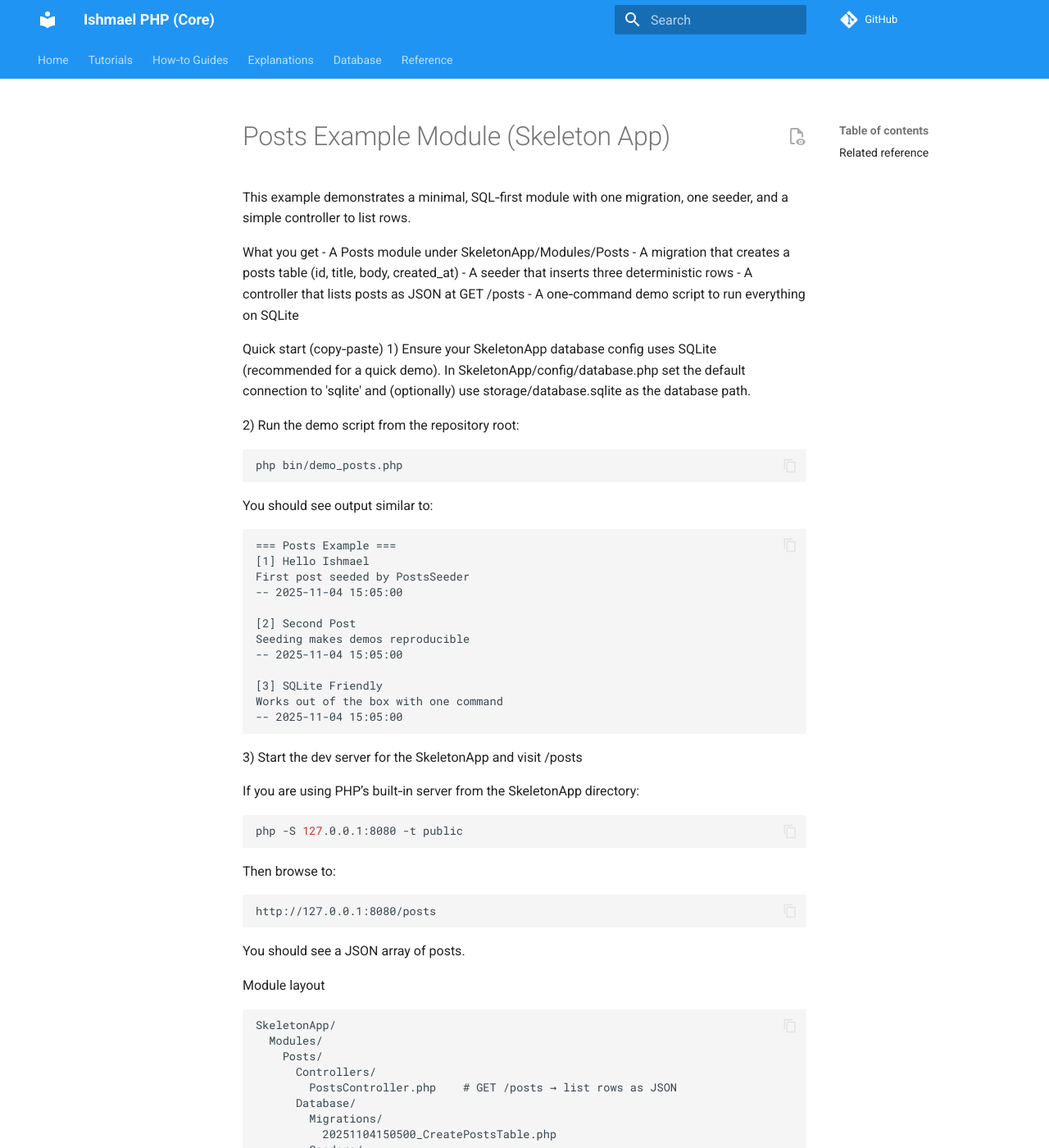
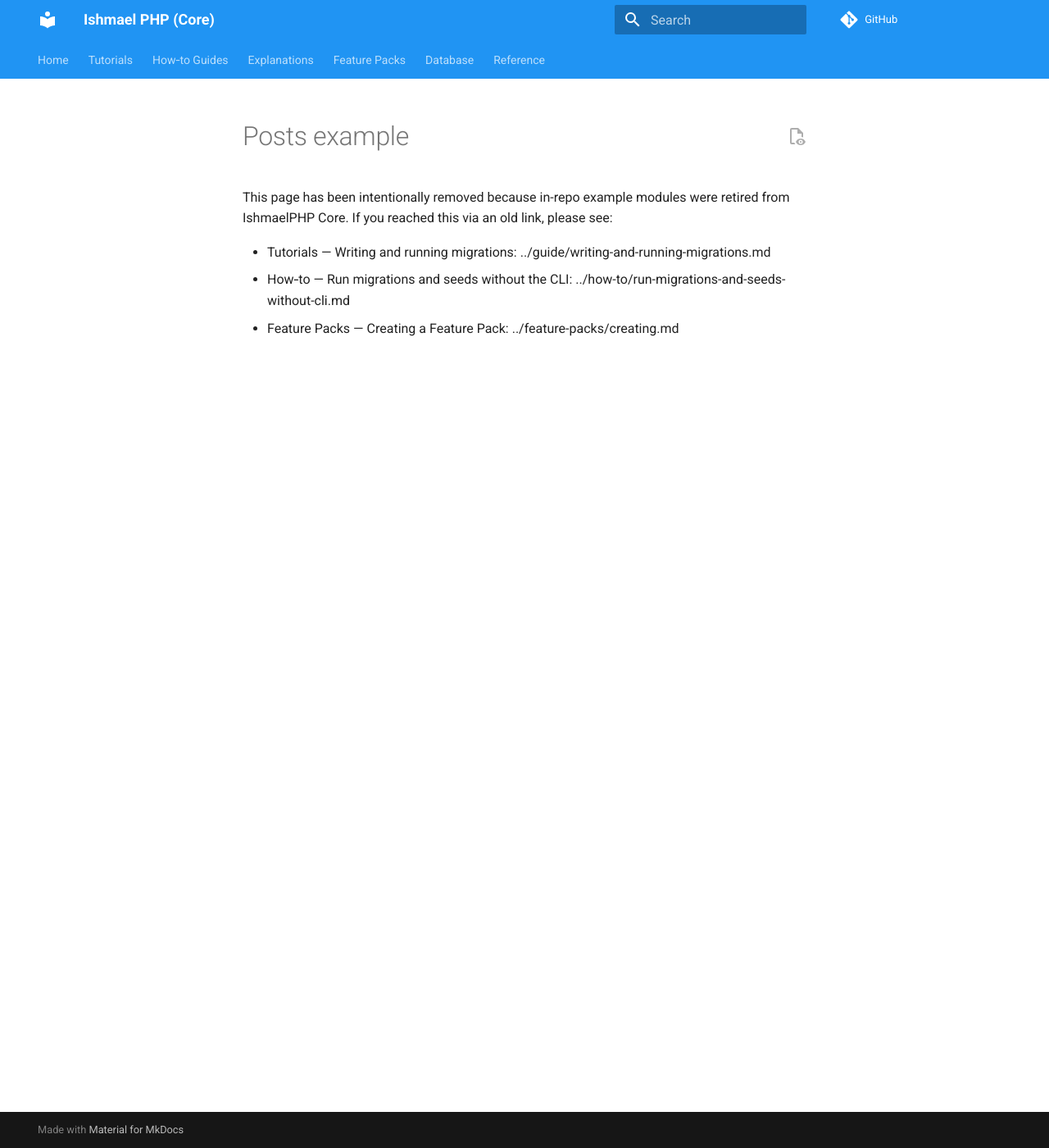
Before and after one commit to domsinclair/IshmaelPHP-Core, an MkDocs documentation site: the page built from Documentation/guide/posts-example.md, in a window 1280 px wide and 1400 px high. Shown: the whole window at 82% size. Built offline with MkDocs 1.6.1 and Material for MkDocs 9.7.7, drawn with Linux system fonts in a browser that asks for light colours; comment, search, counter and statistics services are not loaded; some of the changed text lies outside the part shown.

Commit message:
Remove in-repo example modules and update documentation
- Retired example modules (Contacts, TodoApi) and related installer references from IshmaelPHP Core.
- Removed associated pages: Install Examples, Posts Example Guide.
- Added new guides: Feature Pack Testing, src Folder Usage in Feature Packs.
- Updated `mkdocs.yml` to reflect documentation changes and new structure.

````diff
--- a/Documentation/guide/posts-example.md
+++ b/Documentation/guide/posts-example.md
@@ -1,84 +1,6 @@
-# Posts Example Module (Skeleton App)
+This page has been intentionally removed because in-repo example modules were retired from IshmaelPHP Core.
+If you reached this via an old link, please see:
 
-This example demonstrates a minimal, SQL‑first module with one migration, one seeder, and a simple controller to list rows.
-
-What you get
-- A Posts module under SkeletonApp/Modules/Posts
-- A migration that creates a posts table (id, title, body, created_at)
-- A seeder that inserts three deterministic rows
-- A controller that lists posts as JSON at GET /posts
-- A one‑command demo script to run everything on SQLite
-
-Quick start (copy‑paste)
-1) Ensure your SkeletonApp database config uses SQLite (recommended for a quick demo). In SkeletonApp/config/database.php set the default connection to 'sqlite' and (optionally) use storage/database.sqlite as the database path.
-
-2) Run the demo script from the repository root:
-
-```bash
-php bin/demo_posts.php
-```
-
-You should see output similar to:
-
-```
-=== Posts Example ===
-[1] Hello Ishmael
-First post seeded by PostsSeeder
--- 2025-11-04 15:05:00
-
-[2] Second Post
-Seeding makes demos reproducible
--- 2025-11-04 15:05:00
-
-[3] SQLite Friendly
-Works out of the box with one command
--- 2025-11-04 15:05:00
-```
-
-3) Start the dev server for the SkeletonApp and visit /posts
-
-If you are using PHP’s built‑in server from the SkeletonApp directory:
-
-```bash
-php -S 127.0.0.1:8080 -t public
-```
-
-Then browse to:
-
-```
-http://127.0.0.1:8080/posts
-```
-
-You should see a JSON array of posts.
-
-Module layout
-```
-SkeletonApp/
-  Modules/
-    Posts/
-      Controllers/
-        PostsController.php    # GET /posts → list rows as JSON
-      Database/
-        Migrations/
-          20251104150500_CreatePostsTable.php
-        Seeders/
-          PostsSeeder.php
-      routes.php               # closure‑based routes: GET /posts
-```
-
-How it works
-- bin/demo_posts.php uses the thin Migrator and SeedManager APIs to apply the module’s migration and run the seeder programmatically.
-- Migrations live next to the module, named with a timestamp prefix and extending BaseMigration.
-- Seeders extend BaseSeeder and implement run($adapter, $logger) with deterministic, re‑runnable logic.
-
-Troubleshooting
-- If php bin/demo_posts.php reports that seeding is disabled in your environment, it’s because seeders are guarded in production. The demo script forces seeding on by passing force=true.
-- If you don’t see data on /posts, ensure you ran the demo script and your app is using the same SQLite database file.
-
-
----
-
-## Related reference
-- Reference: [Routes](../reference/routes/_index.md)
-- Reference: [CLI Route Commands](../reference/cli-route-commands.md)
-- Reference: [Core API (Markdown stubs)](../reference/core-api/_index.md)
+- Tutorials — Writing and running migrations: ../guide/writing-and-running-migrations.md
+- How‑to — Run migrations and seeds without the CLI: ../how-to/run-migrations-and-seeds-without-cli.md
+- Feature Packs — Creating a Feature Pack: ../feature-packs/creating.md
--- a/mkdocs.yml
+++ b/mkdocs.yml
@@ -65,7 +65,6 @@ nav:
       - Versioning & Support Policy: guide/versioning-and-support-policy.md
       - CLI: guide/cli.md
       - "PhpStorm: CLI Integration & Aliases": guide/phpstorm-cli-integration.md
-      - Install Example Modules: guide/install-examples.md
       - Using Schema Manager Safely: guide/using-schema-manager-safely.md
       - Using the Minimal Model: guide/using-the-minimal-model.md
       - Writing and running migrations: guide/writing-and-running-migrations.md
@@ -104,6 +103,11 @@ nav:
   - Explanations:
       - Request & Response: concepts/request-response.md
       - Module Discovery: concepts/module-discovery.md
+  - Feature Packs:
+      - Overview: feature-packs/index.md
+      - Creating a Feature Pack: feature-packs/creating.md
+      - Testing Feature Packs: feature-packs/testing-feature-packs.md
+      - Using the src Folder in Feature Packs: feature-packs/src-folder-usage.md
   - Database:
       - Configuring the Database: database/configuring.md
       - Defining Tables and Models: database/models-and-tables.md
````
Also changed, not shown: Documentation/feature-packs/creating.md (+13 -11 lines), Documentation/feature-packs/index.md (+5 -0 lines), Documentation/feature-packs/src-folder-usage.md (added, +104 -0 lines), Documentation/feature-packs/testing-feature-packs.md (added, +76 -0 lines), Documentation/guide/install-examples.md (+7 -67 lines), Documentation/reference/modules/_index.md (added, +5 -0 lines).
